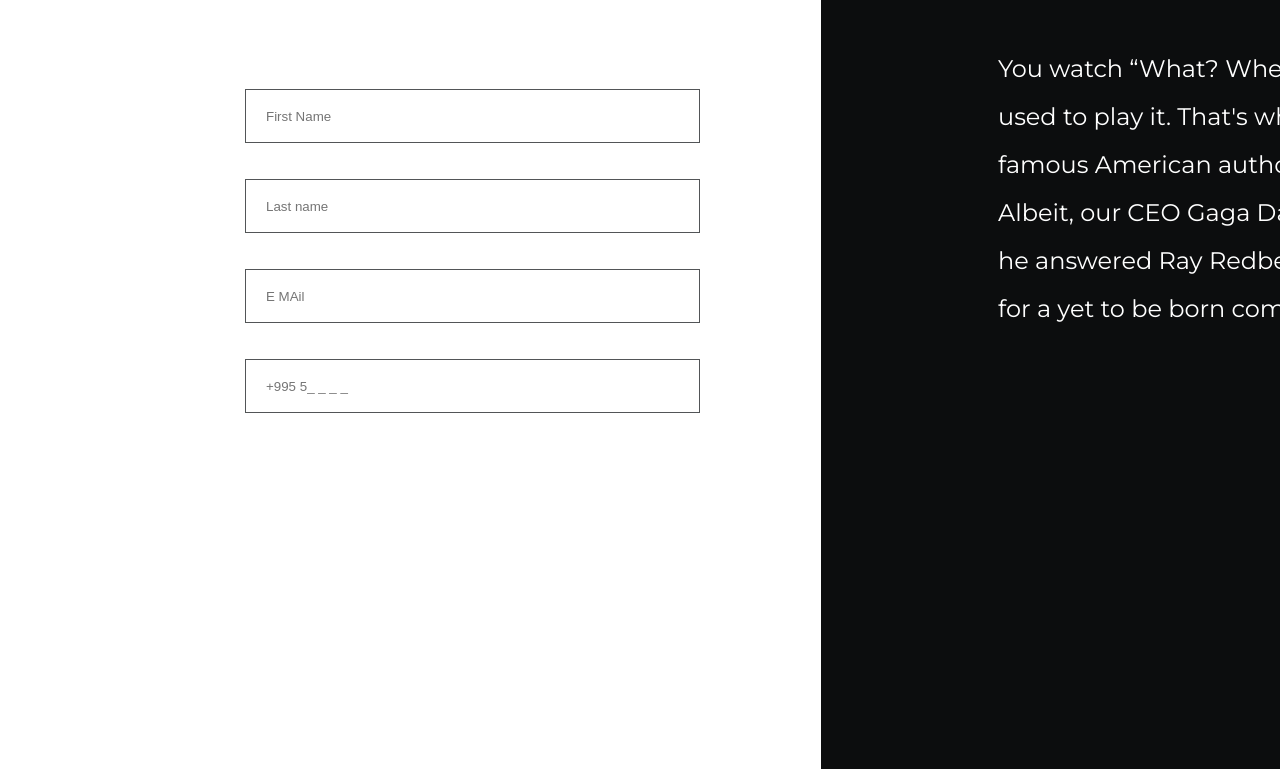
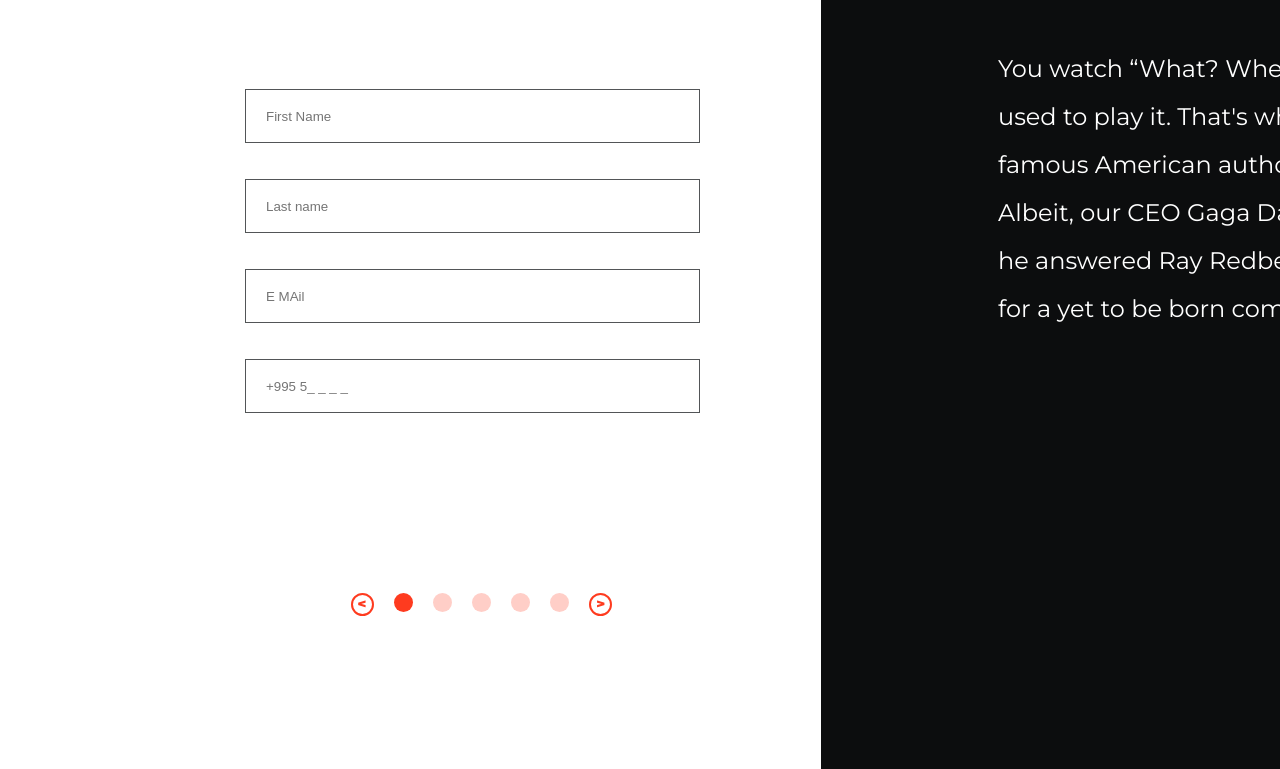
Before and after one commit to Davitinio/folder0, a plain HTML site: page main.html in a window 1280 px wide. Shown: the part 311-1080 px from the top of the page. Drawn offline with Linux system fonts and the light colour scheme.

Commit message:
finish 1st page

```diff
--- a/css/main.css
+++ b/css/main.css
@@ -21,7 +21,7 @@ body{
     font-weight: 400;
 }
 .forms{
-    margin: 0 0 0 235px;
+    /* margin: 0 0 0 235px; */
 }
 .form {
     width: 455px;
@@ -62,3 +62,55 @@ body{
     font-family: 'Montserrat';
     font-weight: 400;
 }
+.forms_and_dots{
+    width: 455px;
+    height: 533px;
+    margin: 0 0 0 235px;
+}
+
+                                                            /* wertilebi */
+.dotcontainer{
+    display: flex;
+    height: 30px;
+    margin: 160px 0 0 106px;
+
+    }
+.wertili {
+    display: flex;
+    width: 19px;
+    height: 19px;
+    border-radius: 50%;
+    background-color: #FE3B1F;
+    margin: 10px;
+}
+.wertili2 p {
+    display: flex;
+    width: 19px;
+    height: 19px;
+    border-style: double;
+    border-radius: 50%;
+    border-width: 2px;
+    border-color: #FE3B1F;
+    color: #FE3B1F;
+    margin: 10px;
+    font-weight: 900;
+    justify-content: center;
+}
+.tw{
+    opacity: 25%;
+}
+.arroy {
+    width: 15px;
+    height: 15px;
+    border-style: solid;
+    border-radius: 50%;
+    border-color: red;
+    border-color: orangered;
+    margin: 10px;
+}
+.isari {
+    color: orangered;
+    font-weight: bold;
+}
+
+                                                            /* wertilebi */
--- a/main.html
+++ b/main.html
@@ -15,6 +15,8 @@
             <h1 class="heading">
                 Hey, Rocketeer, what are your coordinates?
             </h1>
+        </div>
+        <div class="forms_and_dots">
             <div class="forms">
                 <form action="post">
                     <input class="form" type="text" placeholder="First Name "> <br> <br>
@@ -22,6 +24,15 @@
                     <input class="form" type="text" placeholder="E MAil   "> <br> <br>
                     <input class="form" type="text" placeholder="+995 5_ _ _ _ ">
                 </form>
+            </div>
+            <div class="dotcontainer">
+                <div class="wertili2"><p><</p></div>
+                <div class="wertili"></div>
+                <div class="wertili tw"></div>
+                <div class="wertili tw"></div>
+                <div class="wertili tw"></div>
+                <div class="wertili tw"></div>
+                <div class="wertili2"><p>></p></div>
             </div>
         </div>
     </div>
```
